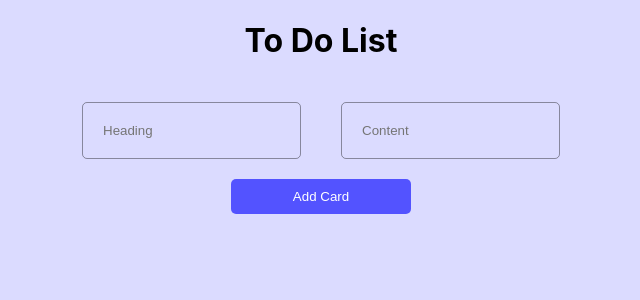
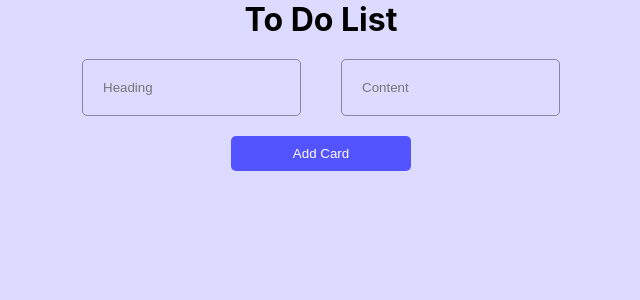
Before and after one commit to kartikayasija/keeper, a React (Create React App) app: page / in a window 1280 px wide. Shown: the top 300 px of the page, without its empty margins (319-959 px from the left). Built offline with nearby package versions, Linux system fonts and the light colour scheme.

Commit message:
useContext

```diff
--- a/src/App.css
+++ b/src/App.css
@@ -1,15 +1,19 @@
-body{
+.App{
   background-color: rgba(196, 195, 255, 0.598);
+  height: 100vh;
 }
 .heading{
   text-align: center;
+}
+h1{
+  margin: 0;
+  padding: 0;
 }
 
 .card{
   width: 200px;
   border: 1px solid grey;
   margin: 40px 20px;
-
   text-align: center;
   padding: 10px;
   background-color: rgba(0, 0, 255, 0.621);
@@ -53,3 +57,7 @@ body{
 .inp button:hover{
   opacity: 0.3;
 }
+.dark{
+  /* background-color: rgb(31, 3, 53);
+  color: rgb(230, 202, 255); */
+}
--- a/src/App.js
+++ b/src/App.js
@@ -2,7 +2,10 @@ import './App.css';
 import CardList from './Components/CardList';
 import Heading from './Components/Heading';
 import Input from './Components/Input';
-import { useReducer, useState } from 'react';
+import { useContext, useReducer, useState } from 'react';
+import ThemeContext from './Context/ThemeContext';
+import CardsContext from './Context/CardsContext';
+import CardDispatchContext from './Context/CardDispatchContext';
 
 function App() {
 
@@ -24,6 +27,7 @@ function App() {
     }
   }
 
+
   const[cards,dispatch] = useReducer(cardReducer,[]);
   const [editCard,setEditCard]=useState(null);
 
@@ -31,13 +35,19 @@ function App() {
     setEditCard(cards.find(card=>card.id===id));
   }
 
+  const theme = useContext(ThemeContext);
+
 
   return (
-    <div className="App">
-      <Heading></Heading>
-      <Input dispatch={dispatch} editCard={editCard}></Input>
-      <CardList dispatch={dispatch} card={cards} setEdit={setEdit}></CardList>
-    </div>
+    <CardsContext.Provider value={cards}>
+      <CardDispatchContext.Provider value={dispatch}>
+        <div className={`App ${theme}`} >
+          <Heading></Heading>
+          <Input editCard={editCard}></Input>
+          <CardList setEdit={setEdit}></CardList>
+        </div>
+      </CardDispatchContext.Provider>
+    </CardsContext.Provider>
   );
 }
 
--- a/src/Components/Card.js
+++ b/src/Components/Card.js
@@ -1,4 +1,8 @@
-function Card({heading,content,dispatch,id,setEdit}){
+import { useContext } from "react";
+import CardDispatchContext from "../Context/CardDispatchContext";
+
+function Card({heading,content,id,setEdit}){
+  const dispatch = useContext(CardDispatchContext);
   return(
     <div className="card">
       <button onClick={()=>dispatch({type:"DELETE",payload:id})}>DEL</button>
--- a/src/Components/CardList.js
+++ b/src/Components/CardList.js
@@ -1,6 +1,9 @@
+import { useContext } from 'react';
 import Card from './Card';
+import CardsContext from '../Context/CardsContext';
 
-function CardList({card,dispatch,setEdit}){
+function CardList({setEdit}){
+  const card = useContext(CardsContext);
   return(
     <div className='card-list'>
       {card.map(card=>
@@ -9,7 +12,6 @@ function CardList({card,dispatch,setEdit}){
           id={card.id}
           heading={card.heading}
           content={card.content}
-          dispatch={dispatch}
           setEdit={setEdit}
         />
       )}
--- a/src/Components/Input.js
+++ b/src/Components/Input.js
@@ -1,4 +1,5 @@
-import { useEffect, useState } from "react";
+import { useContext, useEffect, useState } from "react";
+import CardDispatchContext from "../Context/CardDispatchContext";
 
 const init ={
   id: "",
@@ -6,8 +7,10 @@ const init ={
   content: "",
 }
 
-function AddCard({dispatch,editCard}){
+function AddCard({editCard}){
   const [input,setInput] = useState(init);
+
+  const dispatch = useContext(CardDispatchContext);
 
 
   function handleClick(e){
--- /dev/null
+++ b/src/Context/CardDispatchContext.js
@@ -0,0 +1,5 @@
+import { createContext } from "react";
+
+const CardDispatchContext = createContext(null);
+
+export default CardDispatchContext;
--- /dev/null
+++ b/src/Context/CardsContext.js
@@ -0,0 +1,5 @@
+import { createContext } from "react";
+
+const CardsContext = createContext(null);
+
+export default CardsContext;
--- /dev/null
+++ b/src/Context/ThemeContext.js
@@ -0,0 +1,5 @@
+import { createContext } from "react";
+
+const ThemeContext = createContext('dark');
+
+export default ThemeContext;
```
